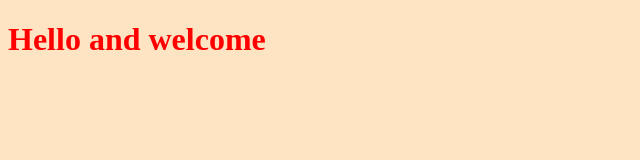
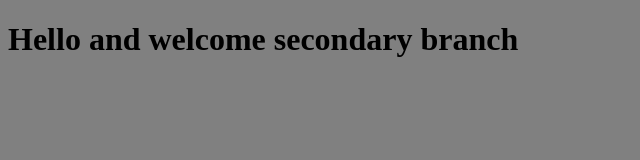
Before and after one commit to zlearner0/myproject, a plain HTML site: page index.html in a window 1280 px wide. Shown: the whole page, without its empty margins (0-640 px from the left). Drawn offline with Linux system fonts and the light colour scheme.

Commit message:
updating mysecond

```diff
--- a/index.html
+++ b/index.html
@@ -8,7 +8,7 @@
 </head>
 <body>
 
-    <h1>Hello and welcome</h1>
+    <h1>Hello and welcome secondary branch</h1>
 
 
 
--- a/style.css
+++ b/style.css
@@ -1,7 +1,7 @@
 h1{
-    color:red;
+    color:black;
 }
 
 body{
-    background-color: bisque;
+    background-color: grey;
 }
```
